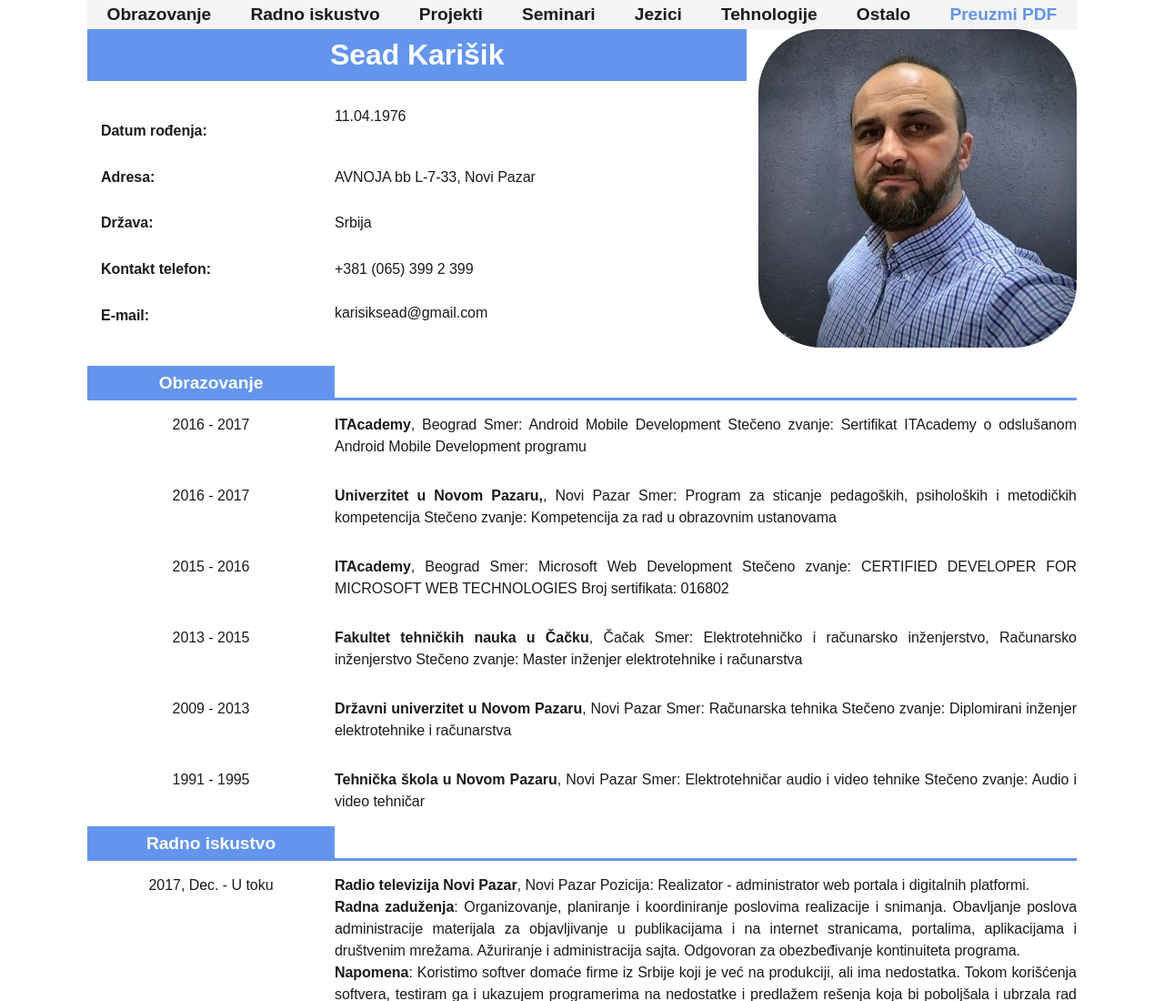
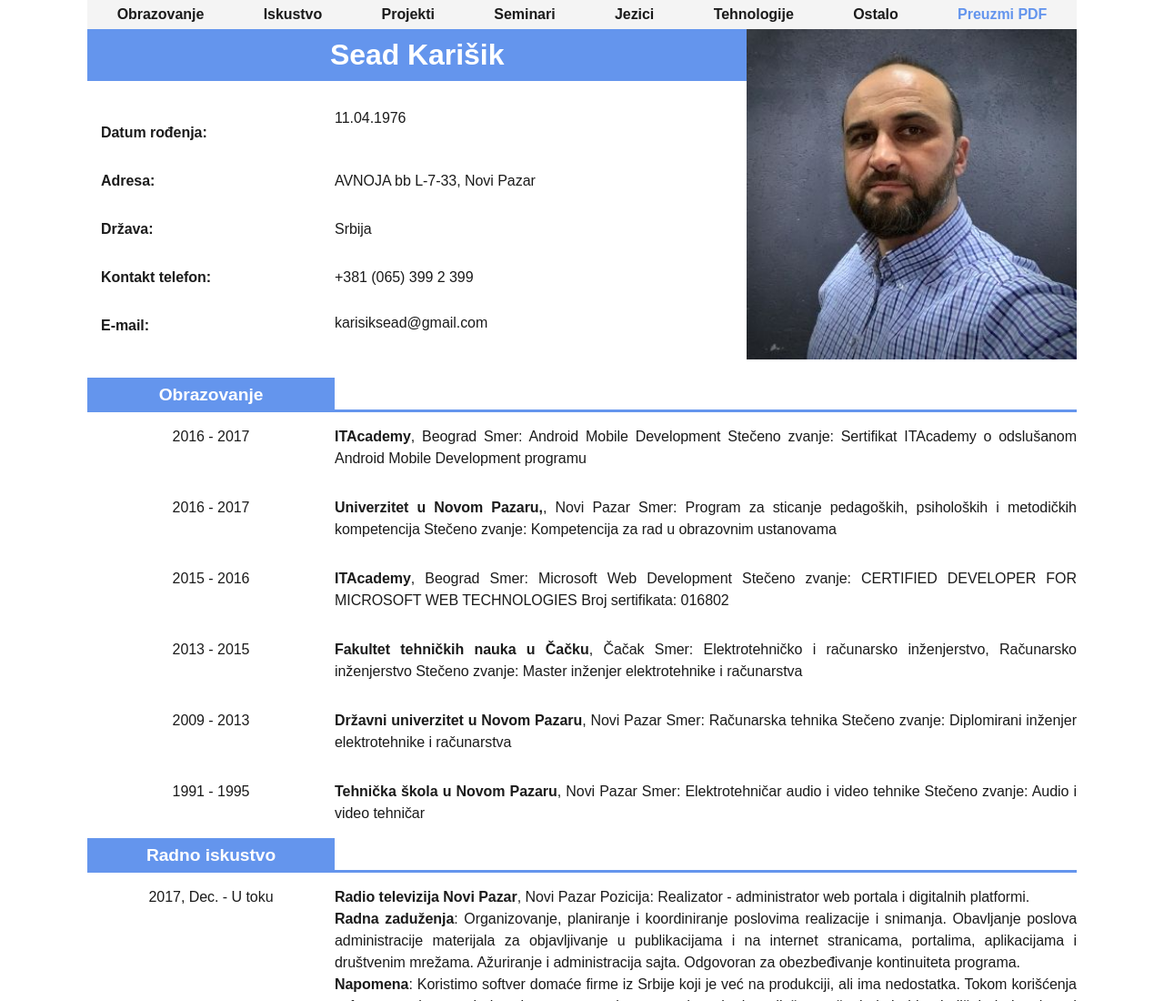
Before and after one commit to karisiksead/Curriculum-vitae, a plain HTML site: page index.html in a window 1280 px wide. Shown: the top 1100 px of the page at 91% size. Drawn offline with Linux system fonts and the light colour scheme.

```diff
--- a/index.html
+++ b/index.html
@@ -19,7 +19,7 @@
       <!-- Navigacija -->
       <div class="nav" id="nav">
         <a href="#education">Obrazovanje</a>
-        <a href="#experience">Radno iskustvo</a>
+        <a href="#experience">Iskustvo</a>
         <a href="#project">Projekti</a>
         <a href="#seminars">Seminari</a>
         <a href="#languages">Jezici</a>
--- a/style.css
+++ b/style.css
@@ -55,7 +55,7 @@ p {
   text-decoration: none;
   color: #1b1b1b;
   font-weight: bold;
-  font-size: 1.2em;
+  font-size: 1em;
 }
 .nav a:last-child {
   color: cornflowerblue;
@@ -85,11 +85,12 @@ p {
 /* profilna slika  */
 .img {
   grid-area: img;
-  justify-self: end;
-  padding-left: 50px;
+  /* justify-self: end;
+  padding-left: 50px; */
 }
 img {
-  border-radius: 20%;
+  margin: auto;
+  width: 100%;
 }
 /* osnovni podaci */
 .born {
@@ -158,14 +159,13 @@ img {
 
 .footer-layout {
   grid-column: 1 / -1;
-  /* width: 100%; */
   background-color: cornflowerblue;
   color: white;
   text-align: center;
   padding: 10px;
 }
 
-@media screen and (max-width: 950px) {
+@media screen and (max-width: 750px) {
   .container {
     width: 85vw;
     margin: auto;
@@ -221,11 +221,11 @@ img {
   }
   .img {
     justify-self: center;
-    margin-inline-end: 35px;
   }
 
   img {
     border-radius: 30%;
+    margin: auto;
     padding: 20px;
     width: 50vw;
   }
```
